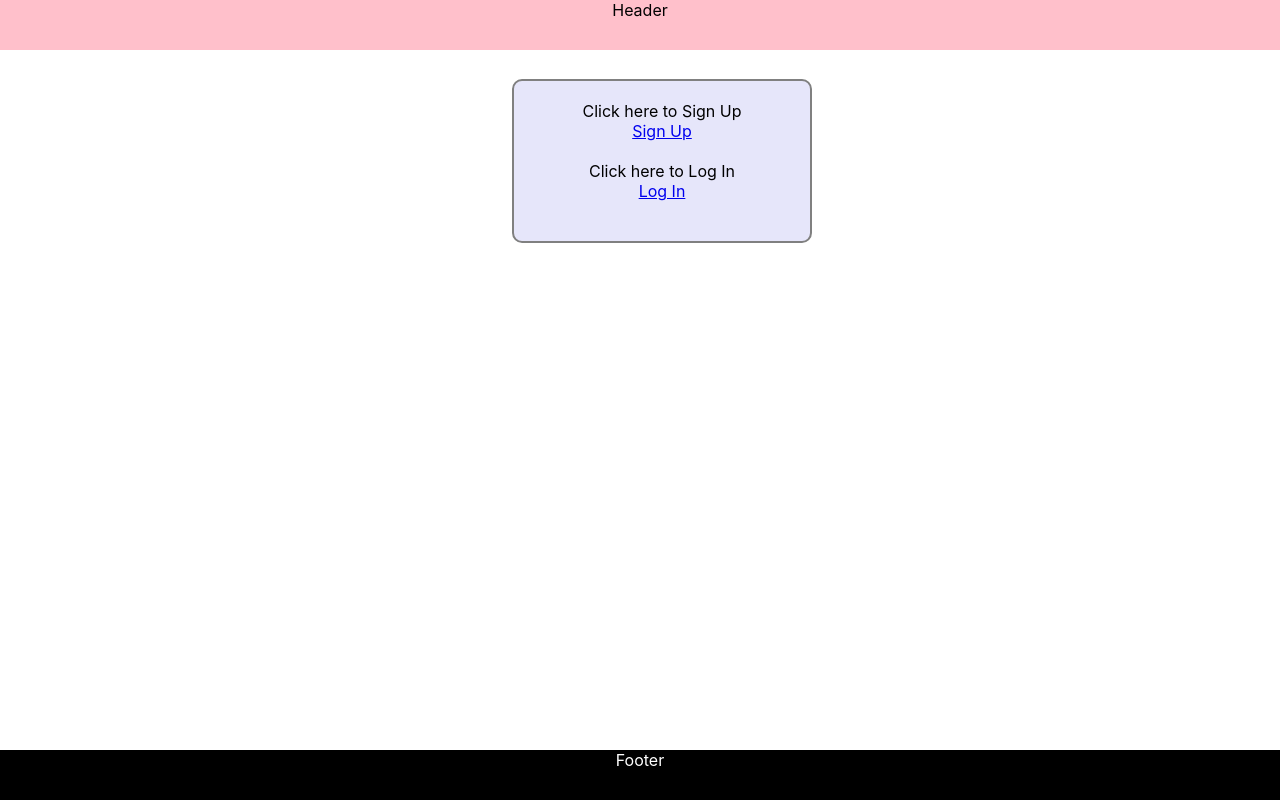
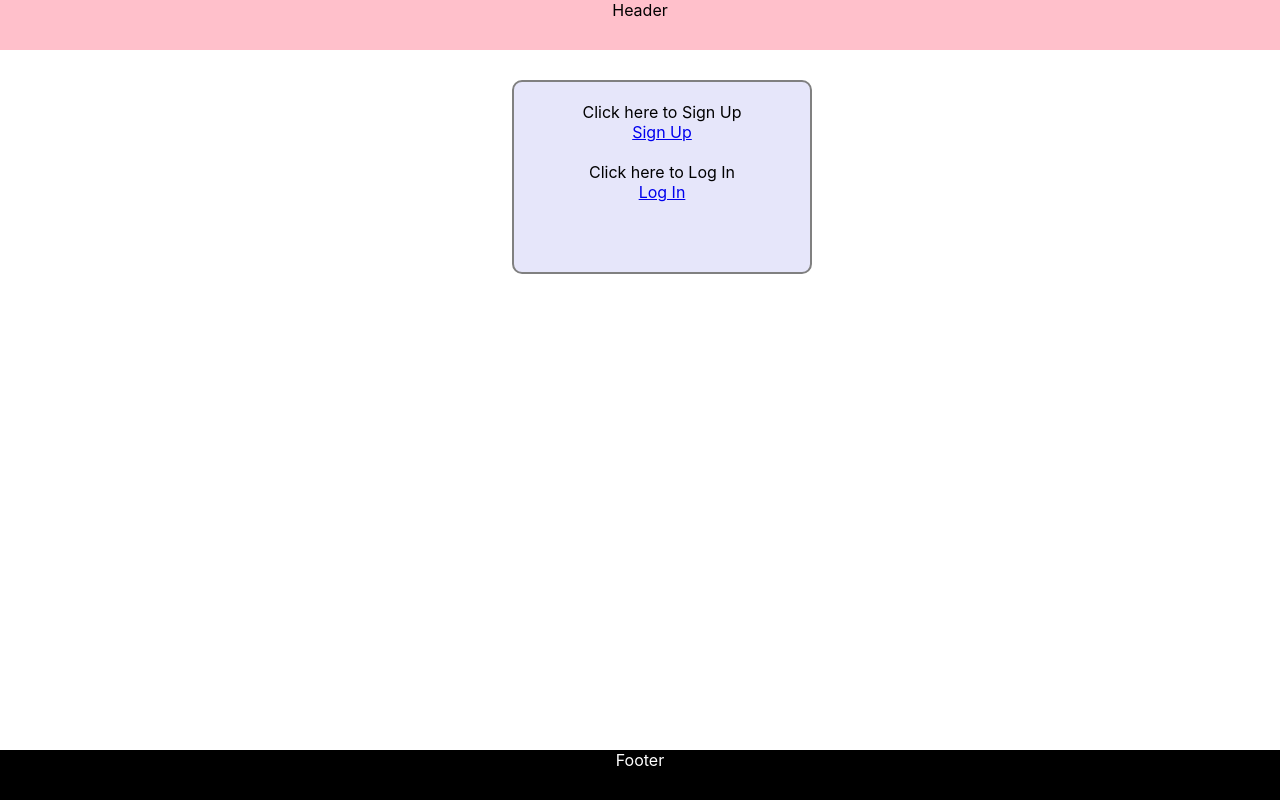
Before and after one commit to bacancy-neel/react-js, a React (Create React App) app in the folder signup-login/: page / in a window 1280 px wide. Shown: the top 800 px of the page. Built offline with nearby package versions, Linux system fonts and the light colour scheme.

Commit message:
Ready to deploy

```diff
--- a/signup-login/src/App.css
+++ b/signup-login/src/App.css
@@ -14,8 +14,8 @@
     background-color: lavender;
     display: inline-block;
     width: 20%;
-    margin: 1% 40% 0% 40%;
-    height: 70px;
+    margin: 5% 40% 1% 40%;
+    height: auto;
     border: 2px solid grey;
     border-radius: 10px;
     padding: 20px;
@@ -24,7 +24,8 @@
 
 header{
   width:100%;
-
+  position: fixed;
+  top: 0;
   background: pink;
   height: 50px;
 }
```
